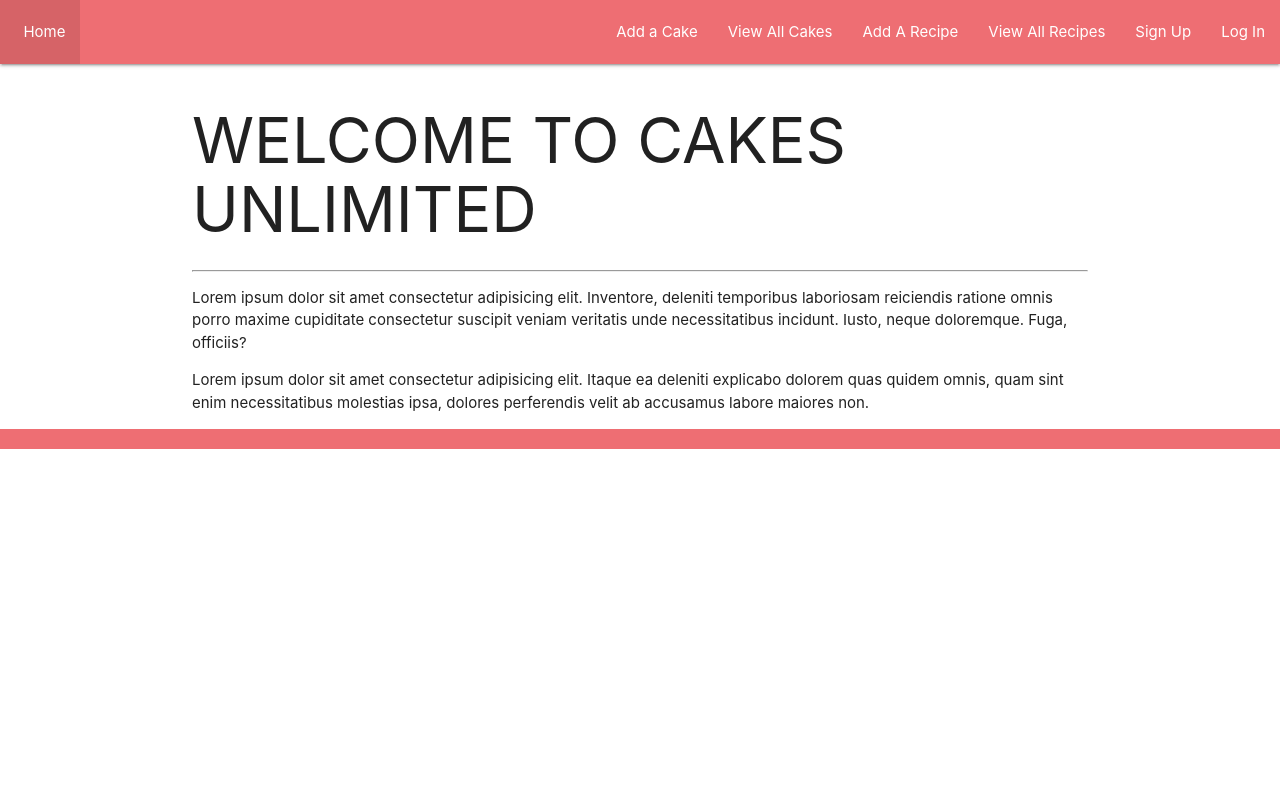
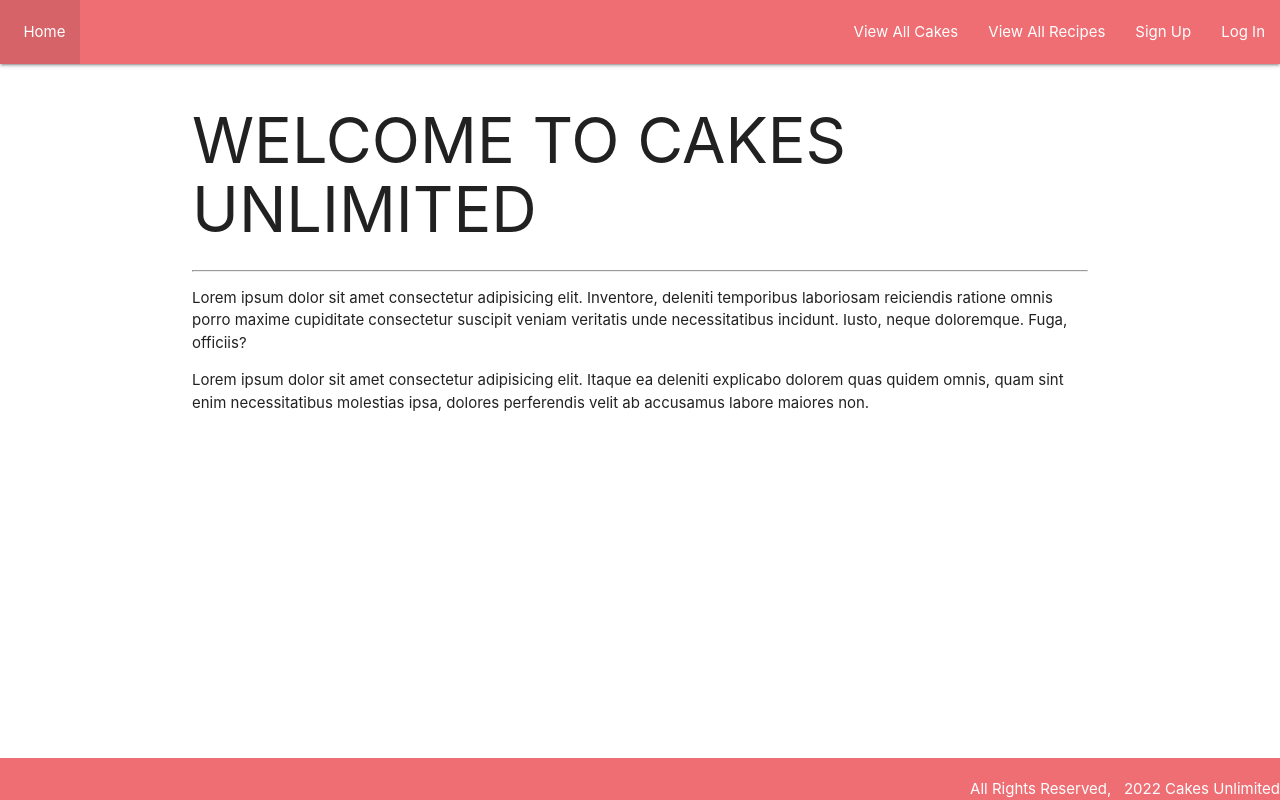
Before and after one commit to C-T-Ailey/Project-3-Cake-Recipe-Site, a Django app: page / in a window 1280 px wide. Run offline with Django 4.2, Linux system fonts and the light colour scheme.

Commit message:
updated some basic styling and success message functionality

```diff
--- a/cakeproject/main_app/static/css/style.css
+++ b/cakeproject/main_app/static/css/style.css
@@ -1,3 +1,13 @@
+body {
+    display: flex;
+    min-height: 100vh;
+    flex-direction: column;
+}
+
+main {
+    flex: 1 0 auto;
+}
+
 .nav-bar-fixed{
     color: #ad1457 pink darken-1;
 }
--- a/cakeproject/main_app/templates/base.html
+++ b/cakeproject/main_app/templates/base.html
@@ -11,29 +11,34 @@
     <script src="https://cdnjs.cloudflare.com/ajax/libs/materialize/1.0.0/js/materialize.min.js"></script>
 </head>
 <body>
-    <body>
     <header class="nav-bar fixed">
-            <nav>
+        <nav class="nav-extended">
             <div class="nav-wrapper">
                 <ul class="left brand-logo">
                     <li><a href ="{% url 'home' %}" >&nbsp;&nbsp;Home</a></li>
                 </ul>
 
                 <ul class="right">
+                    <li><a href ="{% url 'index' %}">View All Cakes</a></li>
+                    <li><a href ="{% url 'home' %}">View All Recipes</a></li>
+                {% if user.is_authenticated %}
                     <li><a href ="{% url 'cakes_create' %}" class="right">Add a Cake</a></li>
-                        <li><a href ="{% url 'index' %}">View All Cakes</a></li>
                     <li><a href ="{% url 'home' %}">Add A Recipe</a></li>
-                        <li><a href ="{% url 'home' %}">View All Recipes</a></li>
+                    <li><a href="{% url 'password_change' %}">Change Password</a></li>
+                    <li><a href="{% url 'logout' %}">Log Out</a></li>
+                {% else %}
                     <li><a href ="{% url 'signup' %}">Sign Up</a></li>
                     <li><a href ="{% url 'login' %}">Log In</a></li>
+                {% endif %}
                 </ul>
             </div>
         </nav>
     </header>
 
+
     {% if messages %}
         {% for message in messages %}
-            <li {% if message.tags %} class="{{ message.tags }}"{% endif %}>{{ message }}</li>
+        <p {% if message.tags %} class="{{ message.tags }}"{% endif %}>{{ message }}</p>
         {% endfor %}
     {% endif %}
 
@@ -49,6 +54,6 @@
         </div>
 
     </footer>
-    </body>
+    <script src="{% static 'js/main.js' %}"></script>
 </body>
 </html>
--- a/cakeproject/main_app/urls.py
+++ b/cakeproject/main_app/urls.py
@@ -14,4 +14,5 @@ urlpatterns = [
     # Authentication Paths
     path('accounts/signup/', views.signup, name='signup'),
     path('accounts/password_change/', views.PasswordChange.as_view(), name='password_change'),
+    path('accounts/login/', views.LoginView.as_view(), name='login'),
 ]
--- a/cakeproject/main_app/views.py
+++ b/cakeproject/main_app/views.py
@@ -8,7 +8,7 @@ from django.contrib.auth import login
 from django.contrib.auth.forms import UserCreationForm, PasswordChangeForm, PasswordResetForm
 from django.contrib.auth.decorators import login_required
 from django.contrib.auth.mixins import LoginRequiredMixin
-from django.contrib.auth.views import PasswordChangeView, PasswordChangeDoneView, PasswordResetView, PasswordResetConfirmView, PasswordResetDoneView, PasswordResetCompleteView
+from django.contrib.auth.views import PasswordChangeView, PasswordChangeDoneView, PasswordResetView, PasswordResetConfirmView, PasswordResetDoneView, PasswordResetCompleteView, LoginView
 from django.contrib import messages
 from django.contrib.messages.views import SuccessMessageMixin
 
@@ -75,3 +75,6 @@ def signup(request):
 class PasswordChange(SuccessMessageMixin, PasswordChangeView):
     success_message = "Password changed successfully."
     success_url = '/'
+
+class LoginView(SuccessMessageMixin, LoginView):
+    success_message = "You have successfully logged in."
```
Also changed, not shown: cakeproject/main_app/static/js/main.js (added). Lines whose indentation alone changed are shown as unchanged.
